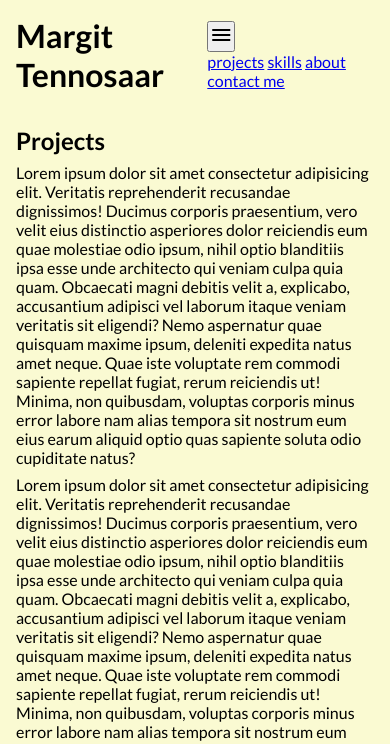
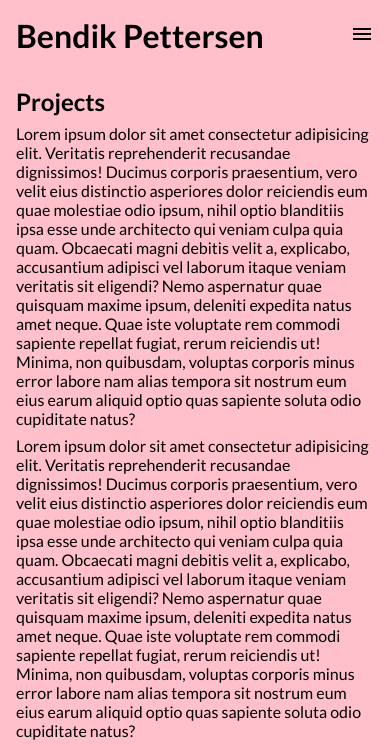
Before and after one commit to BigBenxoxo/Tricks, a plain HTML site: page week4/4CSStasks/index.html in a window 390 px wide. Shown: the top 744 px of the page. Drawn offline with nearby package versions, Linux system fonts and the light colour scheme.

Commit message:
responsive webpage

```diff
--- a/week4/4CSStasks/index.html
+++ b/week4/4CSStasks/index.html
@@ -19,7 +19,7 @@
   <body>
     <header>
       <div id="logo">
-        <h1>Margit Tennosaar</h1>
+        <h1>Bendik Pettersen</h1>
       </div>
       <nav>
         <button class="mobile">
--- a/week4/4CSStasks/style.css
+++ b/week4/4CSStasks/style.css
@@ -44,6 +44,12 @@
     font-size: inherit;
     color: white;
   }
+  .mobile {
+    display: none;
+    background-color: transparent;
+    box-shadow: none;
+    border: none;
+  }
 
   #backToTop {
     display: none;
@@ -51,3 +57,14 @@
     bottom: 2rem;
     right: 2rem;
   }
+@media (max-width:800px) {
+    body {
+        background-color: pink;
+    }
+    nav ul {
+        display:none;
+    }
+    .mobile {
+        display: block;
+    }
+}
```
